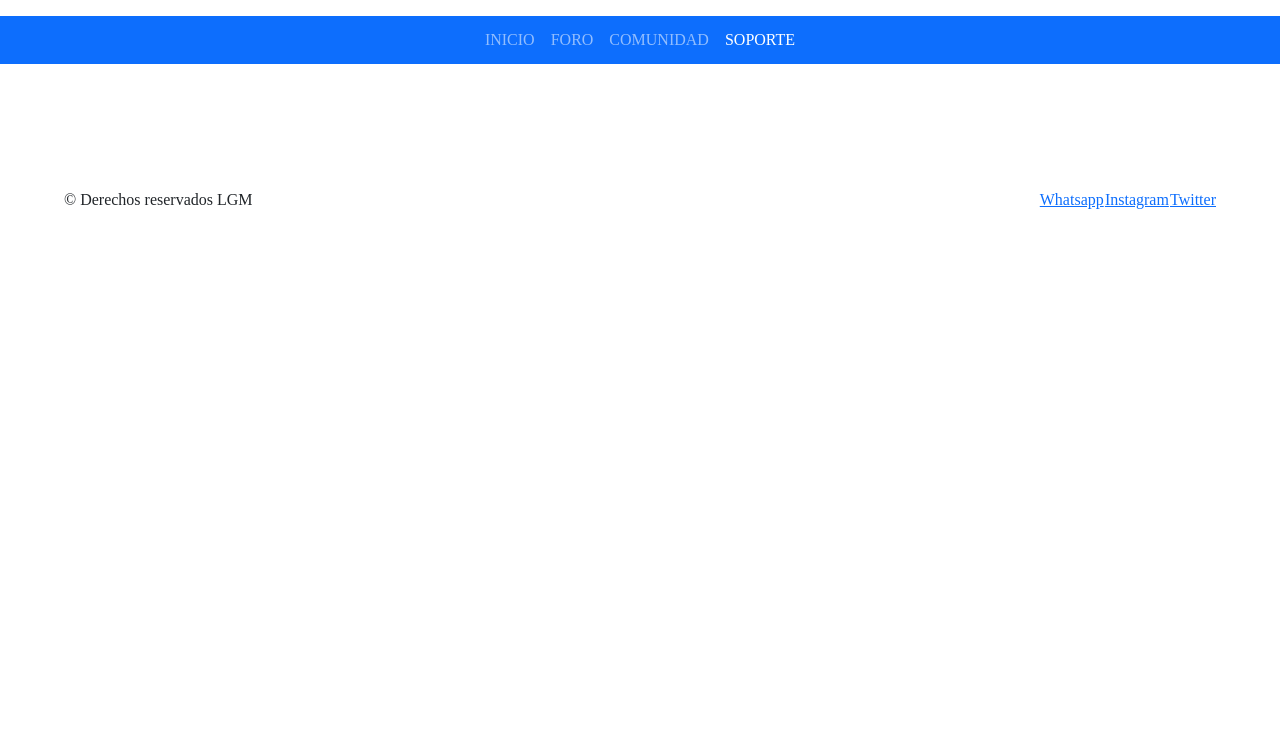
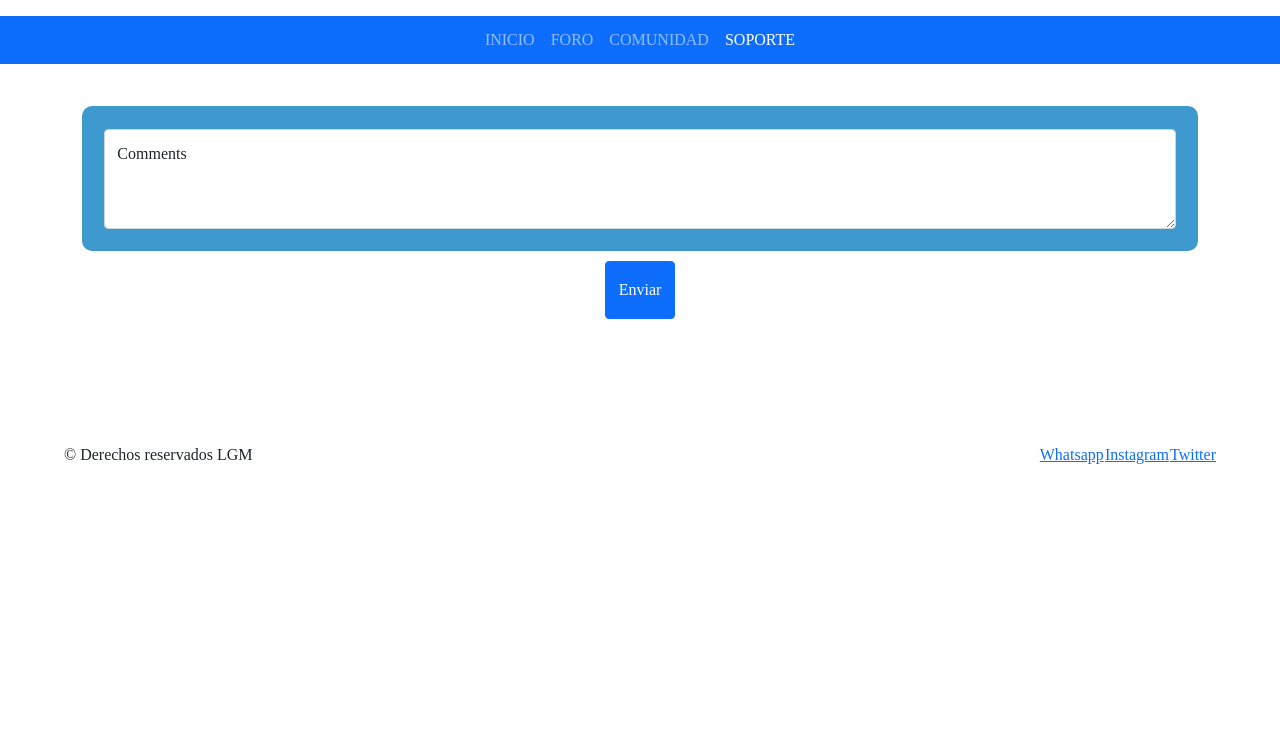
Before and after one commit to Batuntu/LGM-web, a website: page soporte.html in a window 1280 px wide. Shown: the part 63-800 px from the top of the page. Drawn offline with nearby package versions, Linux system fonts and the light colour scheme; files that its build step writes are made by us from their sources.

Commit message:
Add files via upload

```diff
--- a/soporte.html
+++ b/soporte.html
@@ -8,6 +8,8 @@
         <link href="https://cdn.jsdelivr.net/npm/bootstrap@5.1.3/dist/css/bootstrap.min.css" rel="stylesheet" integrity="sha384-1BmE4kWBq78iYhFldvKuhfTAU6auU8tT94WrHftjDbrCEXSU1oBoqyl2QvZ6jIW3" crossorigin="anonymous">
         <link rel="stylesheet"  href="css/reset.css" type="text/css"/>
         <link rel="stylesheet"  href="css/menu.css" type="text/css"/>
+        <link rel="stylesheet"  href="css/soporte.css" type="text/css"/>
+
     </head>
     <body>
         <header>
@@ -50,7 +52,27 @@
 
               </div>
             </div>
-          </nav>
+        </nav>
+
+        <section id = "soporteSeccion">
+          <div class="container align-items-center" >
+            <div id="soporteS" class="container">
+                <div class="row row-cols-1">
+                    <div class="borde col">
+                      <div class="form-floating">
+                        <textarea class="form-control" placeholder="Leave a comment here" id="floatingTextarea2" style="height: 100px"></textarea>
+                        <label for="floatingTextarea2">Comments</label>
+                      </div>
+                    </div>
+                </div>
+            </div>
+          </div>
+        </section>
+
+        <div class="col-md-12 text-center">
+          <button type="button" class="btn btn-primary">Enviar</button>
+        </div>
+
 
         <footer>
             <p>&copy; Derechos reservados LGM</p>
```
